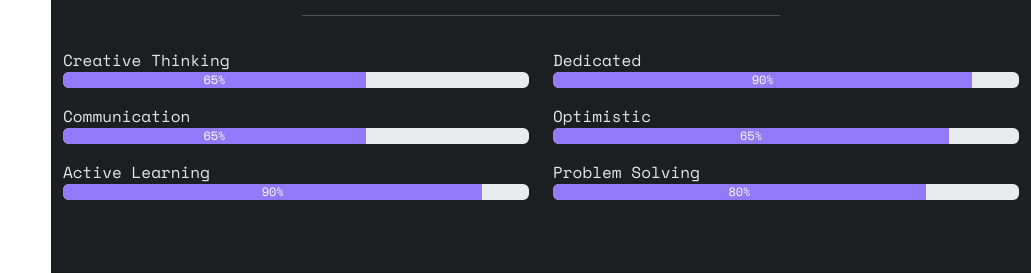
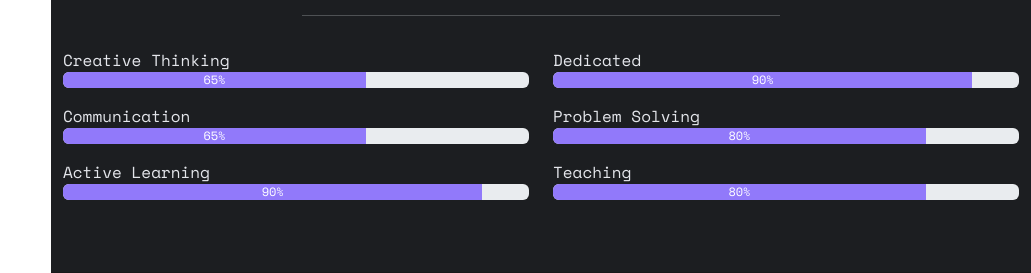
Before and after one commit to bentobenack/portfolio, a Flask app: page / in a window 1280 px wide. Shown: the part 2130-2403 px from the top of the page, without its empty margins (249-1280 px from the left). Run offline with Flask 2, Linux system fonts and the light colour scheme; some libraries are stand-ins or nearby versions.

Commit message:
add skills and soft skill 2

```diff
--- a/templates/index.html
+++ b/templates/index.html
@@ -276,13 +276,13 @@
                                 style="width: 90%;" aria-valuenow="90" aria-valuemin="0" aria-valuemax="100"
                                 data-anime="left">90%</div>
                         </div>
-                        <p class="mt-3 mb-0">Optimistic</p>
+                        <p class="mt-3 mb-0">Problem Solving</p>
                         <div class="progress">
                             <div class="progress-bar" role="progressbar" aria-label="Example with label"
-                                style="width: 85%;" aria-valuenow="85" aria-valuemin="0" aria-valuemax="100"
-                                data-anime="left">65%</div>
+                                style="width: 80%;" aria-valuenow="80" aria-valuemin="0" aria-valuemax="100"
+                                data-anime="left">80%</div>
                         </div>
-                        <p class="mt-3 mb-0">Problem Solving</p>
+                        <p class="mt-3 mb-0">Teaching</p>
                         <div class="progress">
                             <div class="progress-bar" role="progressbar" aria-label="Example with label"
                                 style="width: 80%;" aria-valuenow="80" aria-valuemin="0" aria-valuemax="100"
```
